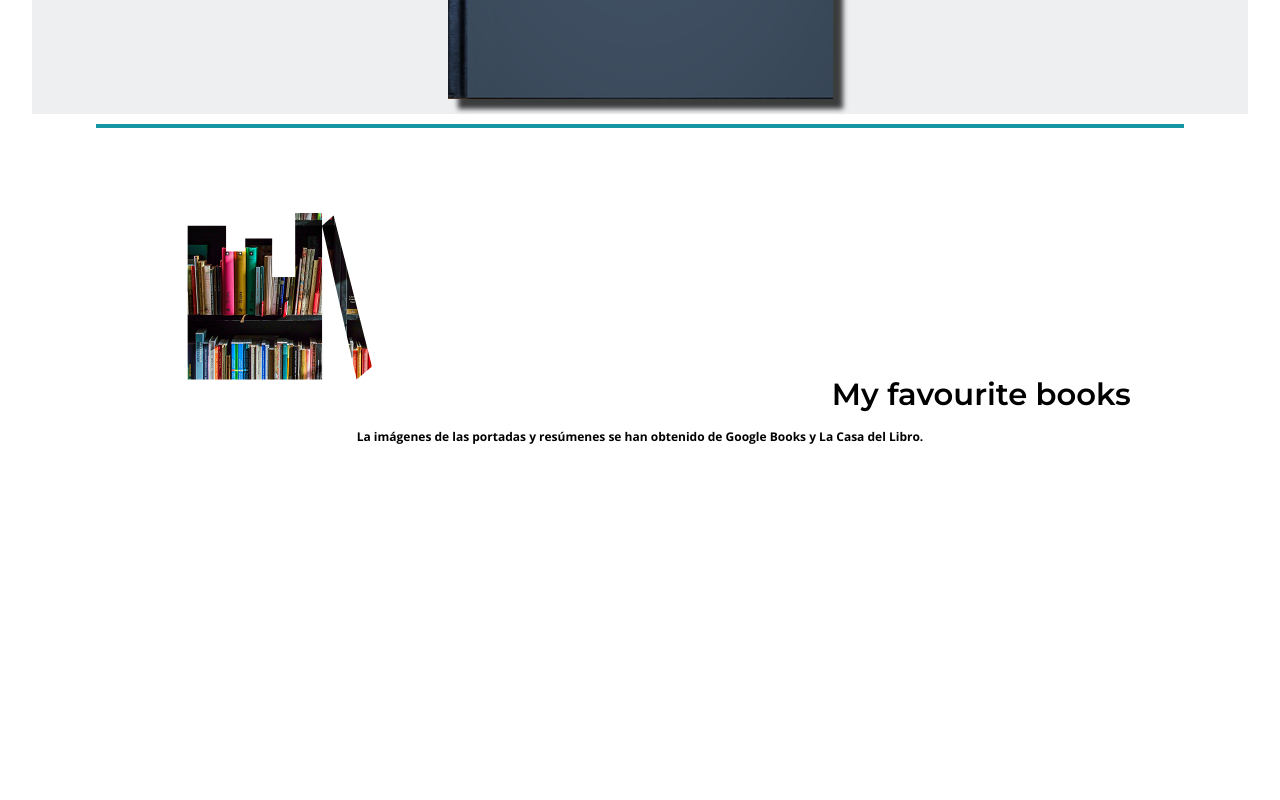
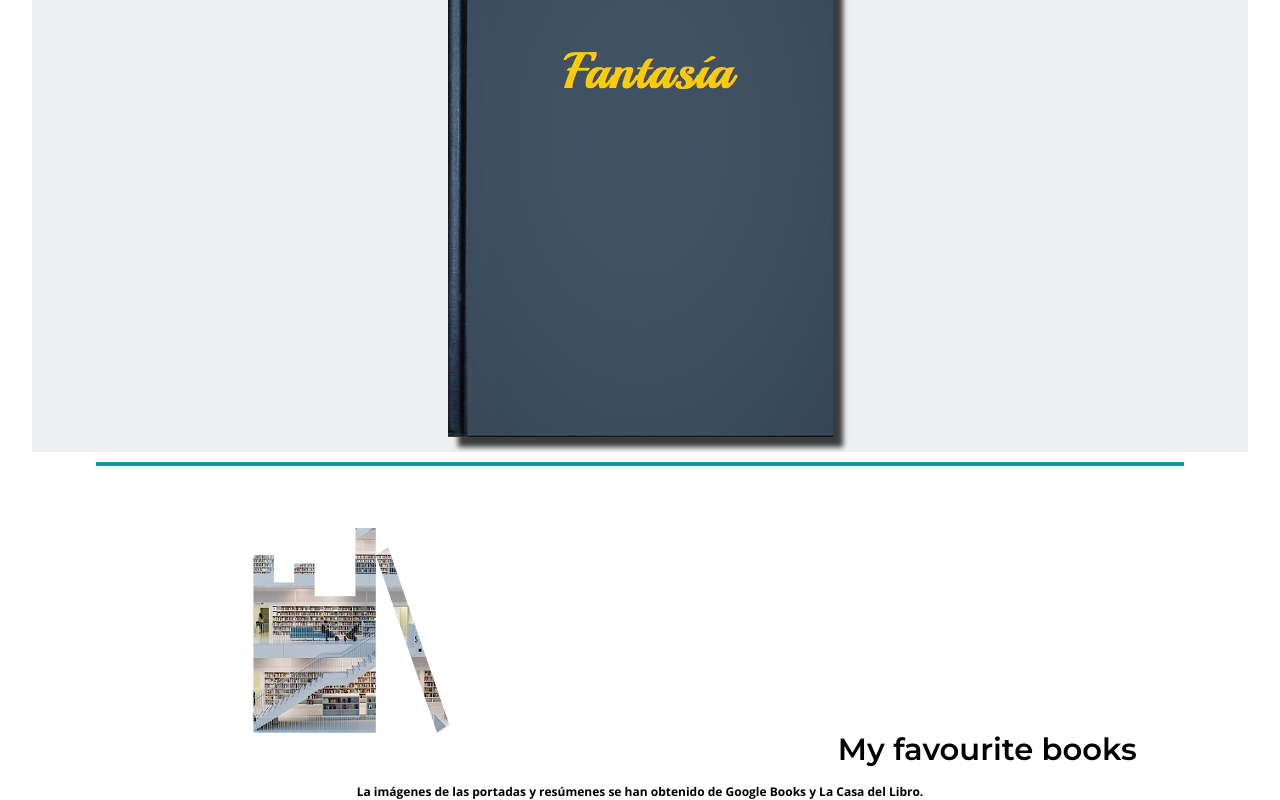
Before and after one commit to amorgado127/HTML1_PEC2, a website built with Parcel: page src/index.html in a window 1280 px wide. Shown: the part 1315-2115 px from the top of the page. Before the commit the page ends 1760 px from the top, so only its background shows below. Built offline with nearby package versions, Linux system fonts and the light colour scheme.

Commit message:
Commit v5 HTML1 PEC2

```diff
--- a/src/css/styles.css
+++ b/src/css/styles.css
@@ -164,6 +164,30 @@ ul.breadcrumb li a:hover {
   margin-bottom: 20px;
   align-content: center;
 }
+
+.clipImg {
+  clip-path: polygon(
+    27% 90%,
+    27% 25%,
+    32% 25%,
+    32% 35%,
+    37% 35%,
+    37% 28%,
+    42% 28%,
+    42% 40%,
+    52% 40%,
+    52% 15%,
+    57% 15%,
+    57% 25%,
+    60% 22%,
+    75% 87%,
+    72% 90%,
+    57% 25%,
+    57% 90%,
+    27% 90%
+  );
+}
+
 
 /********************************************************************/
 
@@ -332,27 +356,6 @@ ul.breadcrumb li a:hover {
   /*max-width: 40%;
   height: auto;*/
 }
-.clipImg {
-  clip-path: polygon(
-    10% 90%,
-    10% 30%,
-    20% 30%,
-    20% 40%,
-    25% 40%,
-    25% 35%,
-    32% 35%,
-    32% 50%,
-    38% 50%,
-    38% 25%,
-    45% 25%,
-    45% 30%,
-    48% 26%,
-    58% 85%,
-    54% 90%,
-    45% 30%,
-    45% 90%
-  );
-}
 
 /******************************************************/
 /*                                                    */
@@ -409,11 +412,30 @@ ul.breadcrumb li a:hover {
     font-size: 18px;
   }
 }
+.img-animacion{
+  display:block;
+  margin:10px auto 10px auto;
+  animation: sombra-circulo 3s infinite;
+}
 /*
 .spotlight-enter-active { animation: 2s spotlight reverse; }
 .spotlight-leave-active { animation: 2s spotlight; }
-
-@keyframes spotlight {
+*/
+@keyframes sombra-circulo {
+ 0% { clip-path: circle(0% at center); }
+  10% { clip-path: circle(10% at center); }
+  20% { clip-path: circle(20% at center); }
+  30% { clip-path: circle(30% at center); }
+  40% { clip-path: circle(40% at center); }
+  50% { clip-path: circle(50% at center); }
+  60% { clip-path: circle(60% at center); }
+  70% { clip-path: circle(70% at center); }
+  80% { clip-path: circle(80% at center); }
+  90% { clip-path: circle(90% at center); }
+  100% { clip-path: circle(100% at center); }
+}
+/*
+@keyframes sombra-redonda {
   0% { clip-path: circle(100% at 50% 50%); }
   25% { clip-path: circle(20% at 50% 50%); }
   50% { clip-path: circle(20% at 12% 84%); }
--- a/src/index.html
+++ b/src/index.html
@@ -21,6 +21,9 @@
             <h1 class="titulo-header">My favourite books</h1>
         </a>
     </header>
+    <div>
+        <img src="img/books-1251734_492.jpg" class="img-animacion">
+    </div>
     <section id="container" class="container">
         <div>
             <a class="categoria" href="#"><img class="img-sombra" src="" alt=""></a>
@@ -29,7 +32,7 @@
     <div class="separador"></div>
     <footer class="footer">
         <div class="footer-superior">
-            <div><img src="img/books-1204029_384.png" alt="Libros" class="clipImg"></div>
+            <div><img src="img/library-5641389_408.jpg" alt="Libros" class="clipImg"></div>
             <div>
                 <h2>My favourite books</h2>
             </div>
```
Also changed, not shown: src/img/books-1251734_492.jpg (added), src/img/books-2383396_346.jpg (added), src/img/library-5641389_408.jpg (added).
